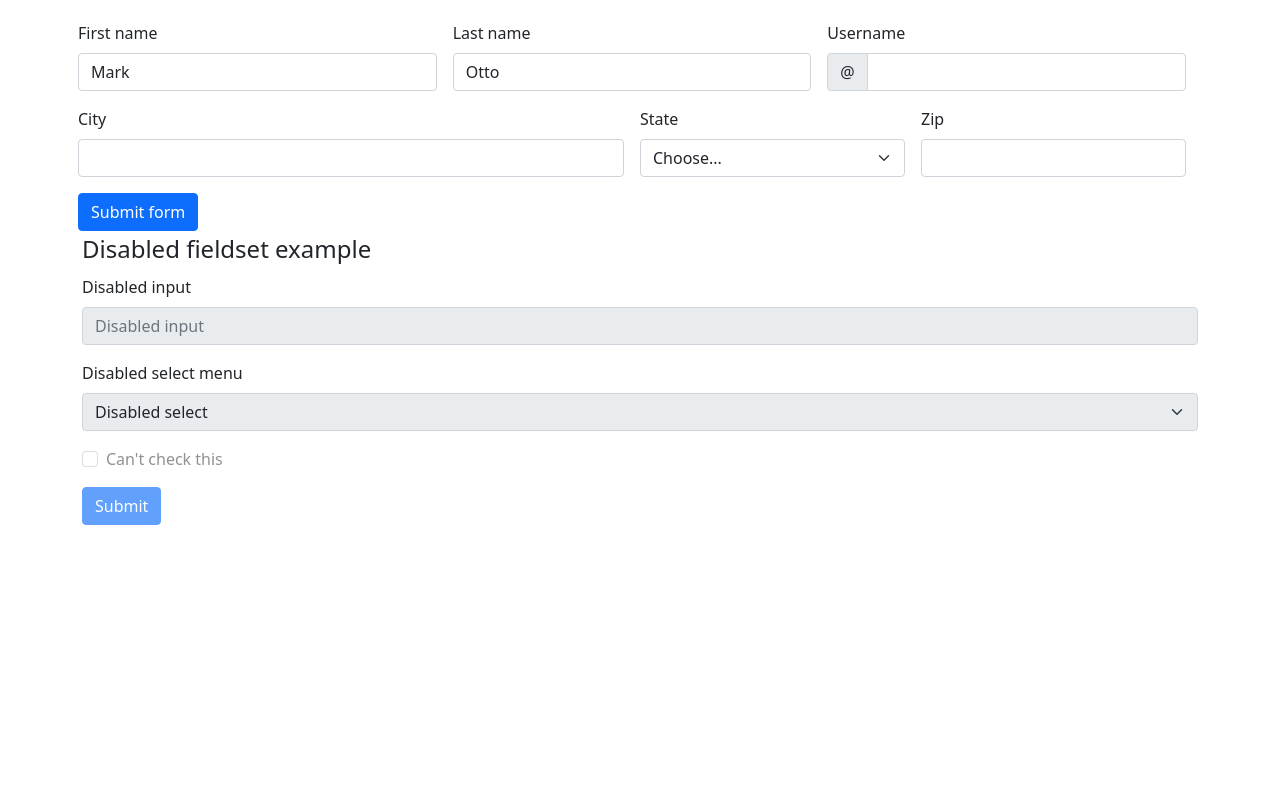
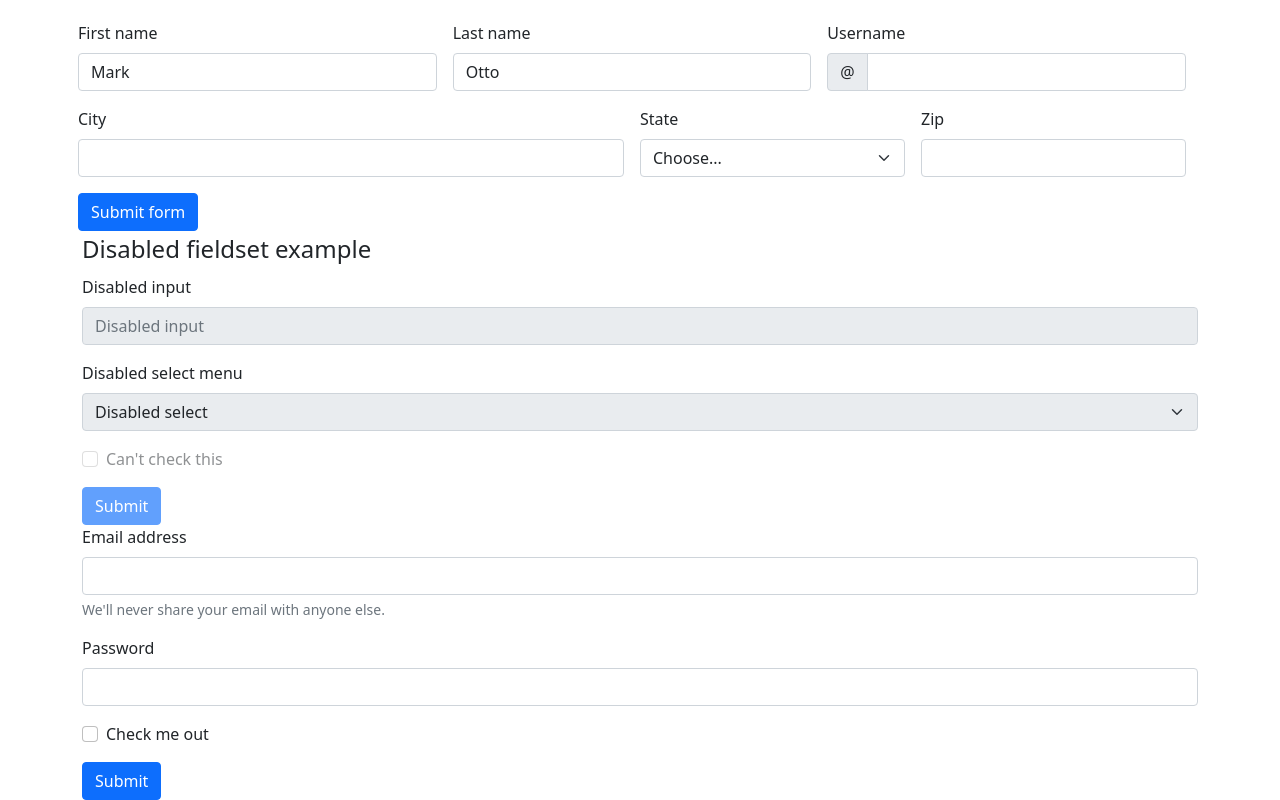
Before and after one commit to SayemAhmedSayem/ami2ami, a website built with webpack: page dist/index.html in a window 1280 px wide. Shown: the part 2804-3604 px from the top of the page. Before the commit the page ends 3329 px from the top, so only its background shows below. Built offline with nearby package versions, Linux system fonts and the light colour scheme.

Commit message:
Bootstrap’s form controls

```diff
--- a/dist/index.html
+++ b/dist/index.html
@@ -450,7 +450,7 @@
       </form>
 
 
-      <!-- -->
+      <!-- Disabled forms -->
       <form>
         <fieldset disabled>
           <legend>Disabled fieldset example</legend>
@@ -476,6 +476,26 @@
         </fieldset>
       </form>
 
+      <!--form control styles-->
+      <form>
+        <div class="mb-3">
+          <label for="exampleInputEmail1" class="form-label">Email address</label>
+          <input type="email" class="form-control" id="exampleInputEmail1" aria-describedby="emailHelp">
+          <div id="emailHelp" class="form-text">We'll never share your email with anyone else.</div>
+        </div>
+        <div class="mb-3">
+          <label for="exampleInputPassword1" class="form-label">Password</label>
+          <input type="password" class="form-control" id="exampleInputPassword1">
+        </div>
+        <div class="mb-3 form-check">
+          <input type="checkbox" class="form-check-input" id="exampleCheck1">
+          <label class="form-check-label" for="exampleCheck1">Check me out</label>
+        </div>
+        <button type="submit" class="btn btn-primary">Submit</button>
+      </form>
+
+
+
     </div>
   </div>
 
```
